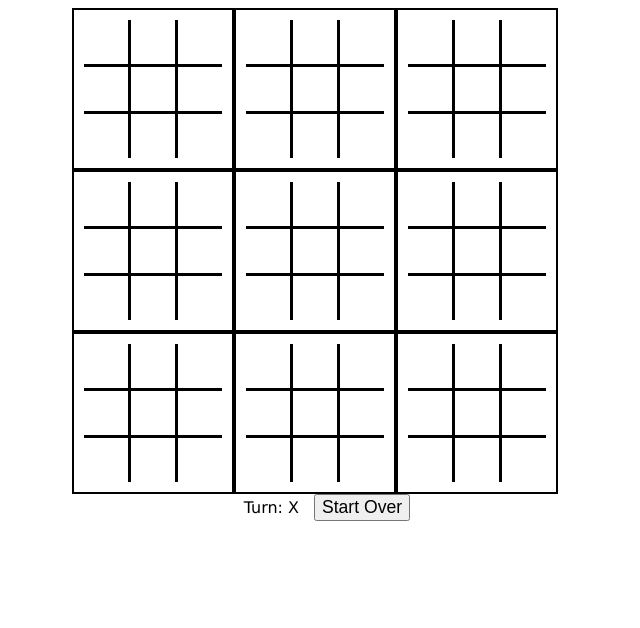
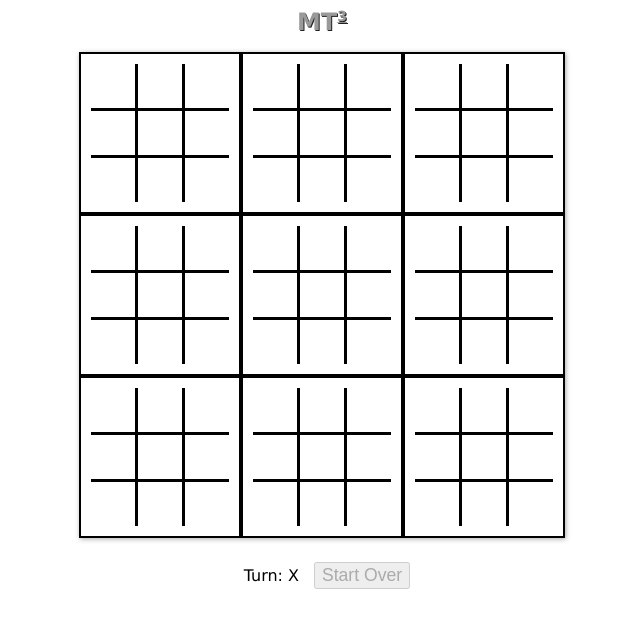
Before and after one commit to cstringer/MetaTicTacToe, a plain HTML site: page index.html in a window 1280 px wide. Shown: the whole page, without its empty margins (318-958 px from the left). Drawn offline with Linux system fonts and the light colour scheme.

Commit message:
Minor formatting, CSS adds

```diff
--- a/index.html
+++ b/index.html
@@ -9,6 +9,8 @@
     </head>
 
     <body>
+
+        <h1>MT<sup><u>3</u></sup></h1>
 
         <div id="meta-board"></div>
 
--- a/metaTicTacToe.js
+++ b/metaTicTacToe.js
@@ -1,11 +1,16 @@
 (function($) {
 
-var metaBoard;
+    var gConfig = {
+            sels: {
+                metaBoard: '#meta-board'
+            }
+        },
+        metaBoard;
 
     function TTTBoard() {
         this.board = [
-        /* Create a 3x3 matrix to hold both
-         *  a meta board, and each mini board */
+            /* Create a 3x3 matrix to hold either
+             *  a meta or mini board */
             [null,null,null],
             [null,null,null],
             [null,null,null]
@@ -28,10 +33,11 @@ $(document).ready(function() {
 
             // create an object to hold the "board of boards"
             metaBoard = new TTTBoard();
+            metaBoard.element = $(gConfig.sels.metaBoard);
             metaBoard.ended = false;
             metaBoard.turn = 1;
 
-        $('#meta-board').empty();
+            metaBoard.element.empty();
 
             /* For the meta board, create new DIVs
              *  and board objects for each mini board */
@@ -43,14 +49,14 @@ $(document).ready(function() {
                     $mbRow.append(tttBoard.element);
                     metaBoard.board[ri][ci] = tttBoard;
                 }
-            $('#meta-board').append($mbRow);
+                metaBoard.element.append($mbRow);
             }
 
-        $('#meta-board').hide().fadeIn('slow');
+            metaBoard.element.hide().fadeIn('slow');
             updateControls();
         }
 
-    $('#meta-board').on('click', '.col', function() {
+        $(gConfig.sels.metaBoard).on('click', '.col', function() {
             var colIdx, rowIdx, boardNum, bnMatch, tttBoard, winner;
 
             // don't handle clicks when the game ends
@@ -71,7 +77,7 @@ $(document).ready(function() {
                  tttBoard.board[rowIdx][colIdx] !== null) { return; }
 
             // put an X or O in the mini board cell, depending on whose turn it is
-        tttBoard.board[rowIdx][colIdx] = (metaBoard.turn % 2) ? 'X' : 'O';
+            tttBoard.board[rowIdx][colIdx] = getPlayerForTurn();
             tttBoard.updateBoard();
 
             // determine if mini board is won
@@ -87,12 +93,12 @@ $(document).ready(function() {
             // enable the next clickable mini board
             metaBoard.nextBoardNum = rowIdx + '-' + colIdx;
             if (!$('.board-' + metaBoard.nextBoardNum).hasClass('won')) {
-            $('#meta-board').find('.board')
+                $(gConfig.sels.metaBoard).find('.board')
                                              .removeClass('inactive')
                                          .not('.board-'  + metaBoard.nextBoardNum)
                                              .addClass('inactive');
             } else {
-            $('#meta-board').find('.board').removeClass('inactive');
+                $(gConfig.sels.metaBoard).find('.board').removeClass('inactive');
             }
             metaBoard.turn++;
             updateControls();
@@ -104,8 +110,13 @@ $(document).ready(function() {
         });
     });
 
+    function getPlayerForTurn() {
+        return (metaBoard.turn % 2) ? 'X' : 'O';
+    }
+
     function updateControls() {
-    $('#turn .player').text((metaBoard.turn % 2) ? 'X' : 'O');
+        $('#turn .player').text(getPlayerForTurn());
+        $('#start-over').attr('disabled', metaBoard.turn === 1 ? true : false);
     }
 
     function buildBoard(boardNum) {
--- a/style.css
+++ b/style.css
@@ -2,8 +2,18 @@ body {
     font-family: Verdana, Helvetica, Arial, sans-serif;
 }
 
+h1 {
+    text-align:center;
+    color: #999;
+    font-size: 24px;
+    text-shadow: 1px 1px 0px #222;
+}
+h1 sup {
+    font-size: 14px;
+}
+
 #controls {
-    width: 500px;
+    width: 486px;
     margin: auto;
     text-align: center;
 }
@@ -18,8 +28,9 @@ body {
 }
 
 #meta-board {
-    width: 500px;
-    margin: auto;
+    width: 486px;
+    margin: 0 auto 1.5em;
+    box-shadow: 1px 1px 5px #aaa;
 }
 
 .mb-row {
@@ -44,6 +55,9 @@ body {
     font-family: "Arial Black";
     font-size: 80px;
     text-align: center;
+}
+.board:hover {
+    background-color:rgba(128,128,255,0.2)
 }
 .board.won * {
     opacity: 0.5;
```
Lines whose indentation alone changed are shown as unchanged.
